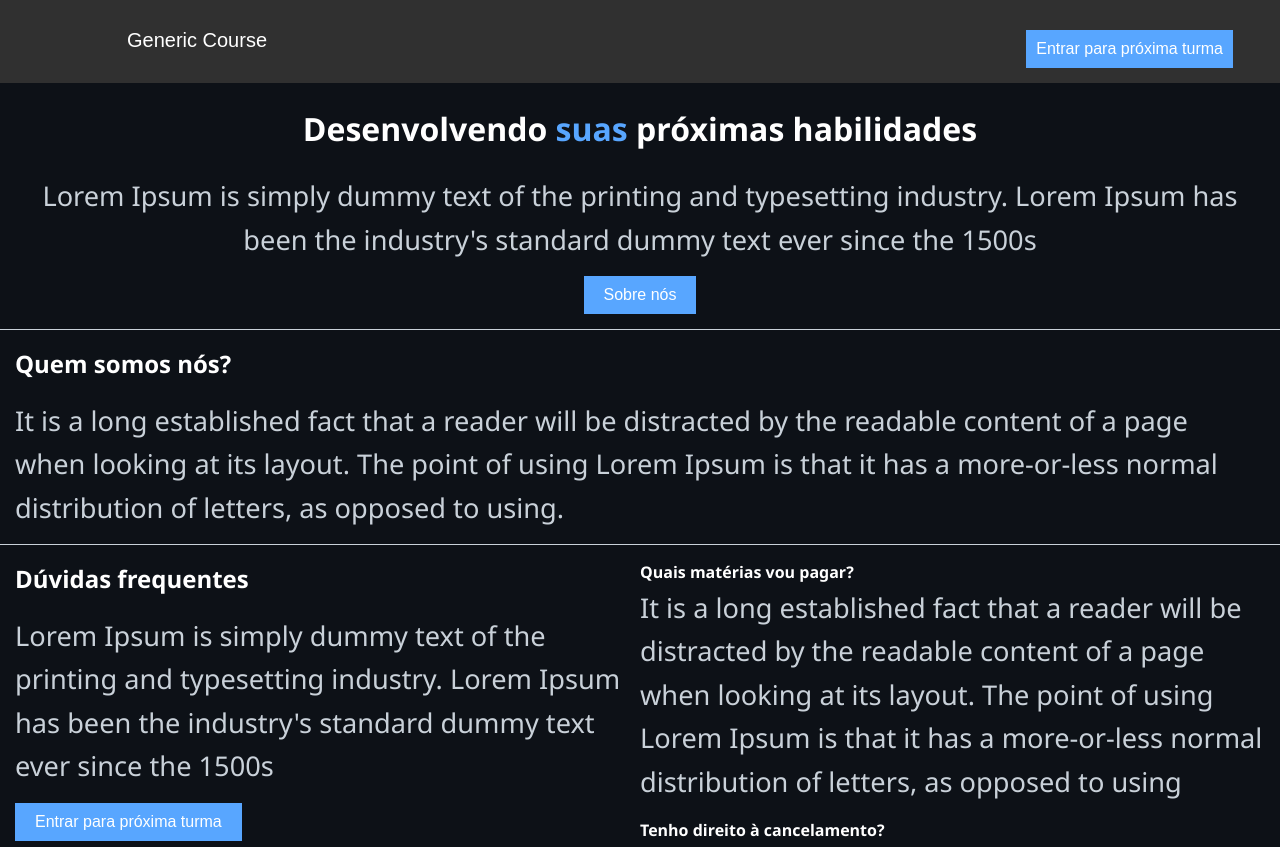
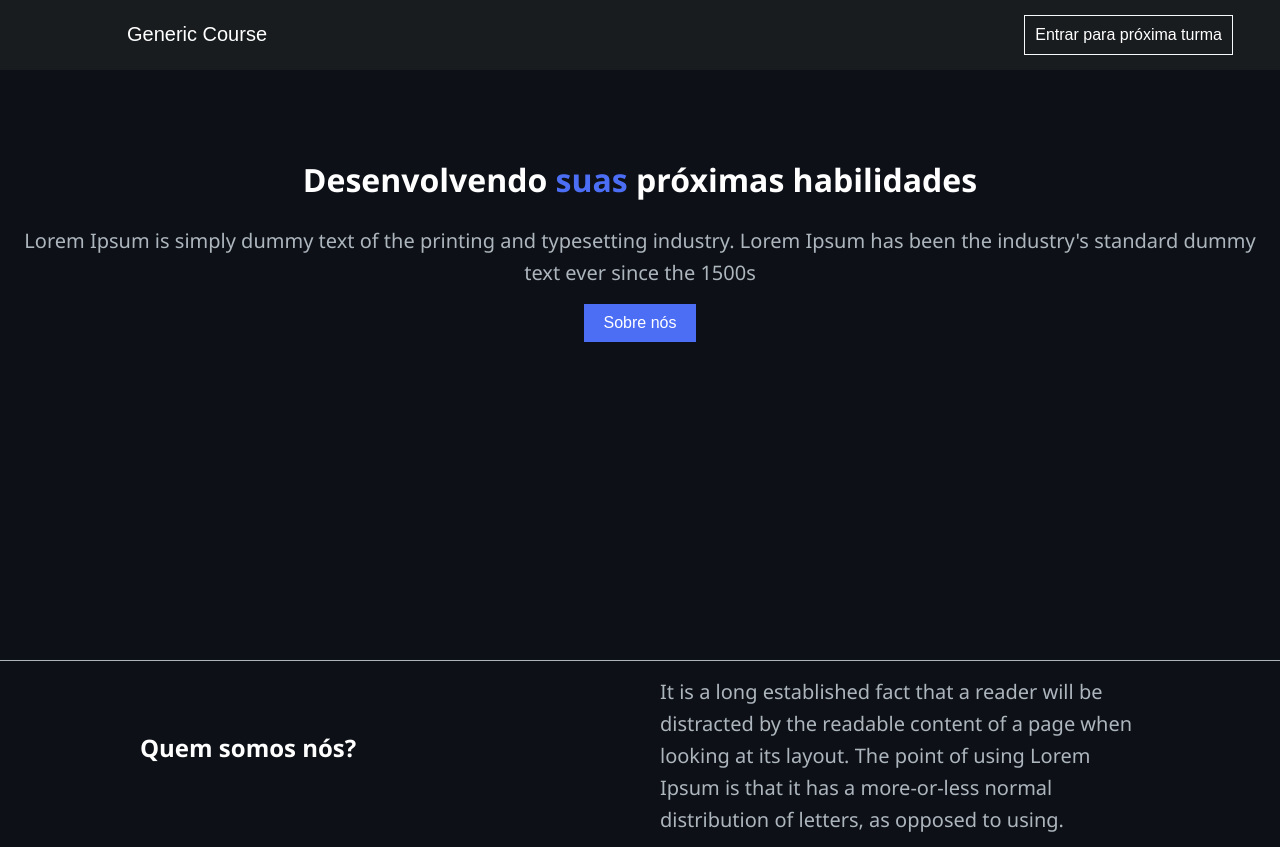
Before and after one commit to Kenzie-Academy-Brasil-Developers/m2-institucional-generico_onurbzxp, a plain HTML site: page index.html in a window 1280 px wide. Shown: the top 847 px of the page. Drawn offline with Linux system fonts and the light colour scheme.

Commit message:
1° Correção - saindo da miséria

```diff
--- a/src/styles/globalStyles.css
+++ b/src/styles/globalStyles.css
@@ -1,9 +1,9 @@
 :root {
-  --color-primary: #ffffff; /* branco */
-  --color-secondary: #000000; /* preto */
-  --color-background: #0D1117; /* azul escuro, quase preto */
-  --color-accent: #58a6ff; /* azul claro para destaques e links */
-  --color-text: #C9D1D9; /* cinza claro para texto regular */
+  --color-primary: #ffffff;
+  --color-secondary: #191C1F;
+  --color-background: #0D1117;
+  --color-accent: #4C6EF5;
+  --color-text: #ADB5BD;
 
   --font-family: 'Segoe UI', Tahoma, Geneva, Verdana, sans-serif;
   --font-size-regular: 16px;
--- a/src/styles/index.css
+++ b/src/styles/index.css
@@ -21,17 +21,15 @@ p {
     position: sticky;
     top: 0;
     z-index: 10;
-    background: rgb(48, 48, 48);
 }
 
 .header__button {
-    background-color: var(--color-accent);
+    background-color: var(--color-secondary);
     color: var(--color-primary);
     padding: 10px 10px;
-    border: none;
+    border: 1px solid #F8F9FA;
     cursor: pointer;
     font-size: var(--font-size-regular);
-    margin-top: var(--spacing-content);
 }
 
 .header__content {
@@ -48,6 +46,15 @@ p {
 .banner {
     text-align: center;
     padding: var(--spacing-content);
+    height: 70vh;
+}
+
+.banner__content {
+    display: flex;
+    flex-direction: column;
+    justify-content: center;
+    align-items: center;
+    margin-top: 4rem;
 }
 
 .banner__title {
@@ -64,6 +71,7 @@ p {
 .banner__text {
     color: var(--color-text);
     margin-bottom: var(--spacing-content);
+    font-size: 20px;
 }
 
 .banner__button {
@@ -79,6 +87,16 @@ p {
 .about {
     padding: var(--spacing-content);
     border-top: 1px solid var(--color-text);
+    display: flex;
+    align-items: center;
+    justify-content: center;
+}
+
+.about__content {
+    display: flex;
+    align-items: center;
+    justify-content: space-between;
+    width: 80%;
 }
 
 .about__title {
@@ -89,6 +107,8 @@ p {
 
 .about__text {
     color: var(--color-text);
+    width: 30rem;
+    font-size: 20px;
 }
 
 /* FAQ */
@@ -101,6 +121,7 @@ p {
 
 .comments__content,
 .faq__content {
+    height: fit-content;
     position: sticky;
     top: 70px;
 }
@@ -116,6 +137,7 @@ p {
 .faq__text {
     color: var(--color-text);
     margin-bottom: var(--spacing-content);
+    font-size: 20px;
 }
 
 .faq__button {
@@ -143,6 +165,7 @@ p {
 
 .faq__answer {
     color: var(--color-text);
+    font-size: 20px;
 }
 
 /* COMMENTS */
@@ -163,6 +186,7 @@ p {
 .comments__text {
     color: var(--color-text);
     margin-bottom: var(--spacing-content);
+    font-size: 20px;
 }
 
 .comments__list {
```
